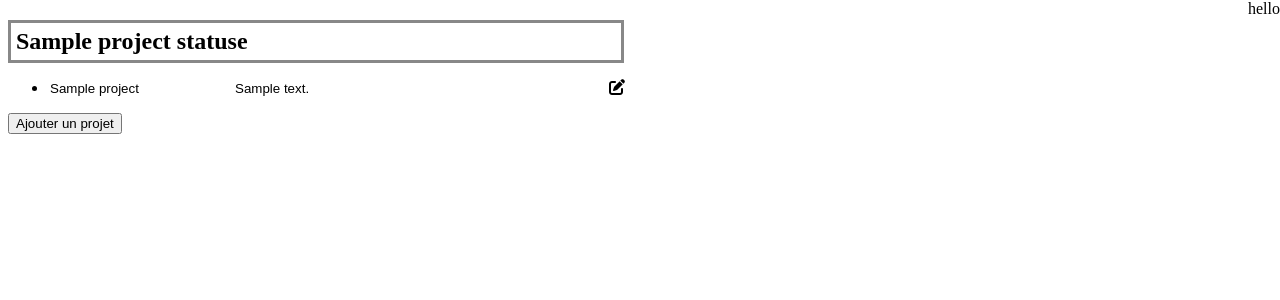
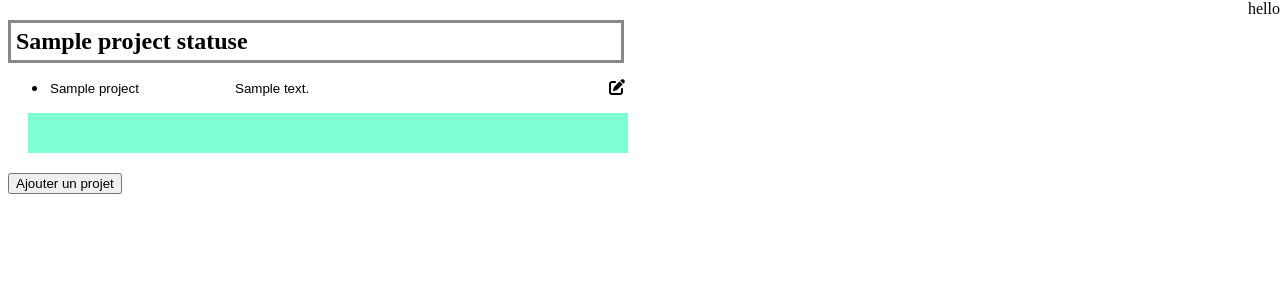
Before and after one commit to milin-fr/easy-board, a Symfony app: template templates/main/home.html.twig in a window 1280 px wide. Shown: the top 300 px of the page. Run offline with Twig, Linux system fonts and the light colour scheme; the template is opened without the code that fills it: most values are stand-ins (such as "Sample title", 1, 10 or a date in 2020); some libraries are stand-ins or nearby versions.

Commit message:
defining drag and drop landing area

```diff
--- a/public/css/style.css
+++ b/public/css/style.css
@@ -3,6 +3,15 @@
     padding: 5px;
     margin-bottom: 10px;
     width: 600px;
+}
+
+.drag-and-drop--landing
+{
+    width: 600px;
+    height: 40px;
+    background-color: aquamarine;
+    margin-left: 20px;
+    margin-bottom: 20px;
 }
 
 .user-list
--- a/templates/main/home.html.twig
+++ b/templates/main/home.html.twig
@@ -24,6 +24,8 @@
         </li>
     {% endfor %}
     </ul>
+    <div class="drag-and-drop--landing" data-project-status-id="{{ projectStatus.id }}">
+    </div>
     </div>
     {% else %}
             Les etapes de projet n'ont pas été definis. <a href="{{ path('project_status_new') }}">Definir les etapes</a>.
```
